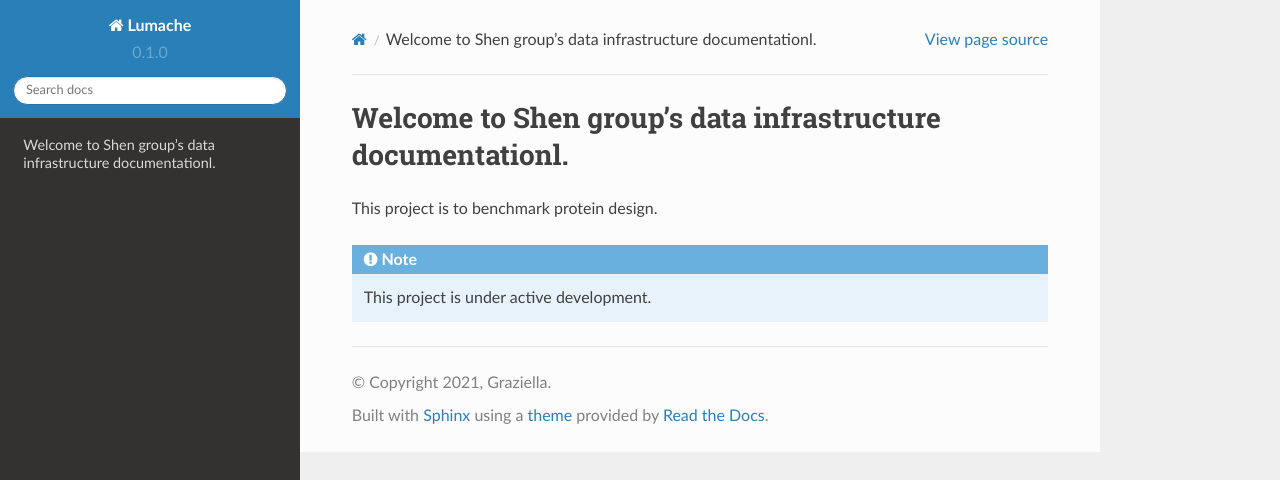
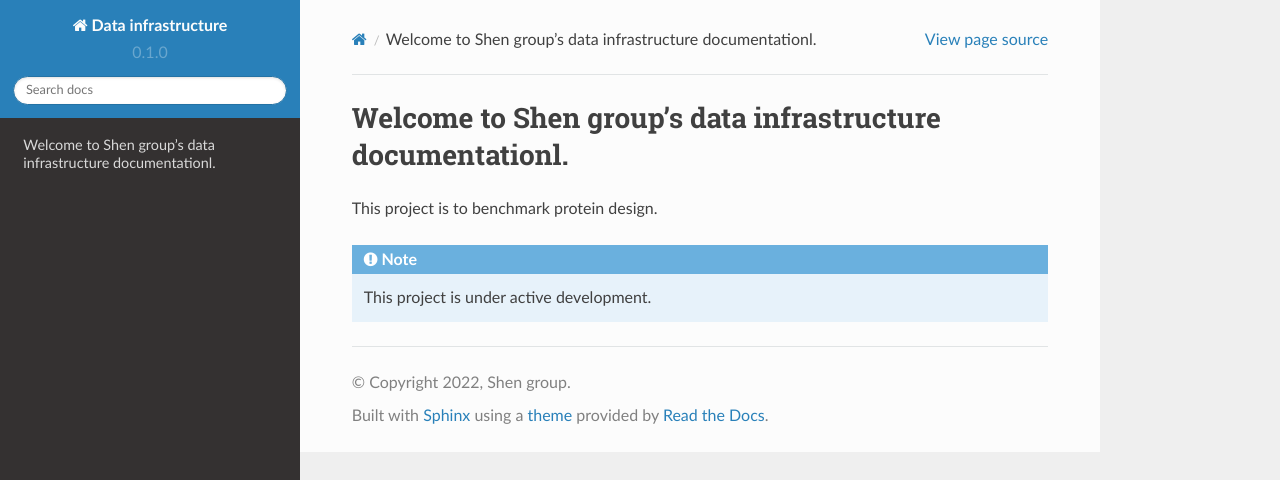
Before and after one commit to wuweitan/data-infrastructure, a Sphinx documentation site: the page built from docs/source/index.rst, in a window 1280 px wide. Shown: the top 480 px of the page. Built offline with Sphinx 7.4.7 and the Read the Docs theme 2.0.0, drawn with Linux system fonts in a browser that asks for light colours.

Commit message:
Update conf.py

```diff
--- a/docs/source/conf.py
+++ b/docs/source/conf.py
@@ -2,9 +2,9 @@
 
 # -- Project information
 
-project = 'Lumache'
-copyright = '2021, Graziella'
-author = 'Graziella'
+project = 'Data infrastructure'
+copyright = '2022, Shen group'
+author = 'Yuanfei'
 
 release = '0.1'
 version = '0.1.0'
```
